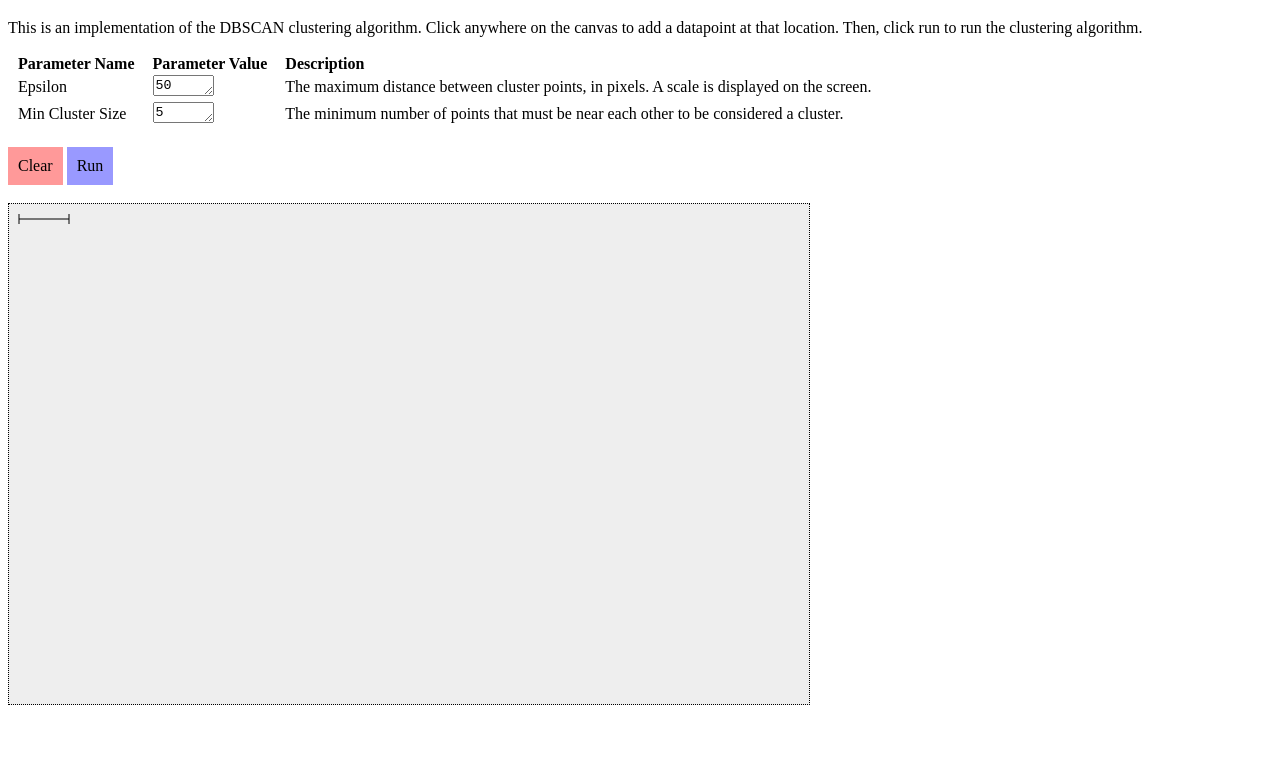
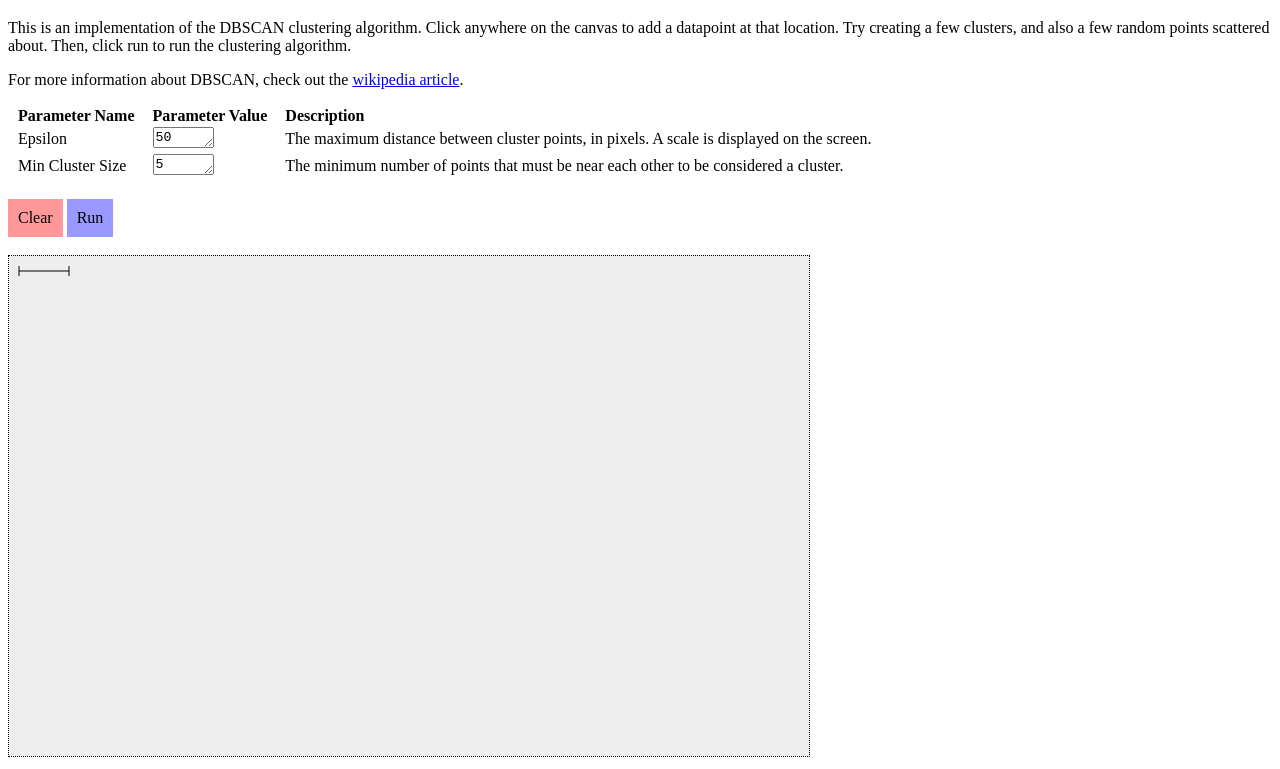
Before and after one commit to cohnt/DBSCAN, a plain HTML site: page index.html in a window 1280 px wide. Shown: the part 61-830 px from the top of the page. Before the commit the page ends 800 px from the top, so only its background shows below. Drawn offline with Linux system fonts and the light colour scheme.

Commit message:
INSTRUCTIONS: Slight improvement.

```diff
--- a/index.html
+++ b/index.html
@@ -24,7 +24,9 @@
 <body>
 
 <h1>Instructions</h1>
-<p>This is an implementation of the DBSCAN clustering algorithm. Click anywhere on the canvas to add a datapoint at that location. Then, click run to run the clustering algorithm.</p>
+<p>This is an implementation of the DBSCAN clustering algorithm. Click anywhere on the canvas to add a datapoint at that location. Try creating a few clusters, and also a few random points scattered about. Then, click run to run the clustering algorithm.</p>
+
+<p>For more information about DBSCAN, check out the <a href="https://en.wikipedia.org/wiki/DBSCAN">wikipedia article</a>.</p>
 
 <table>
 	<tbody class="narrowRows">
```
